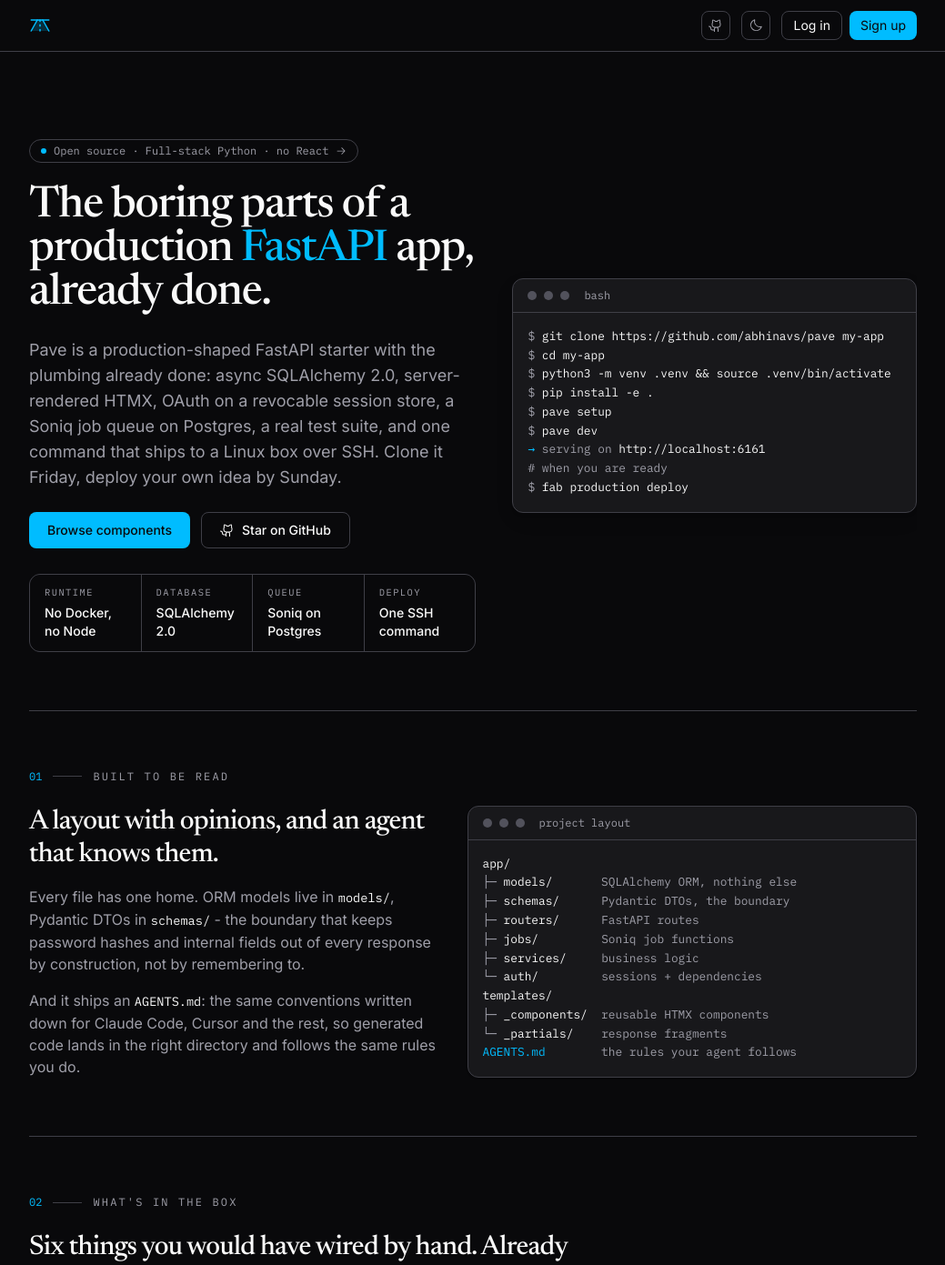
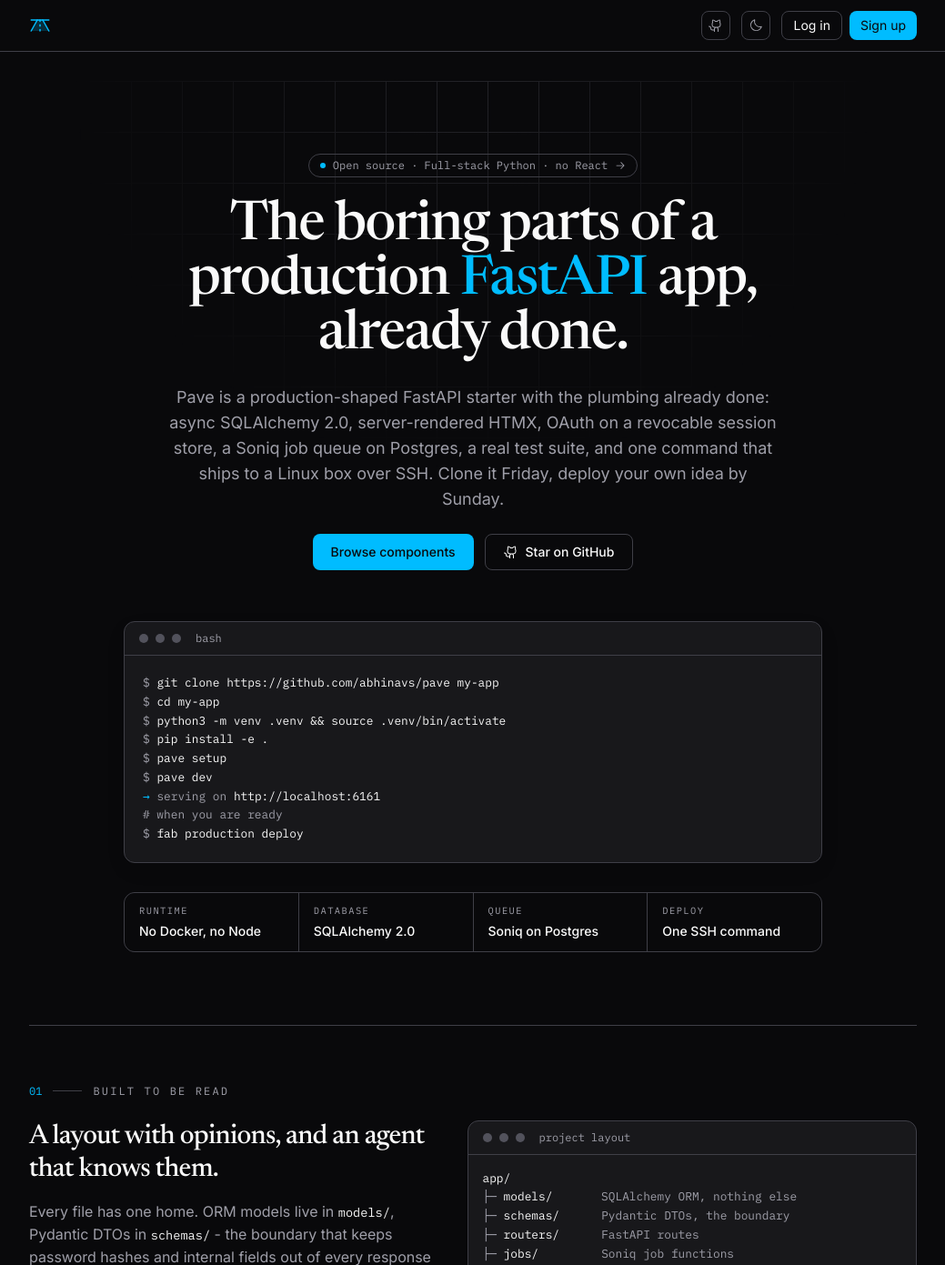
Before and after one commit to abhinavs/pave, a Python web app: template templates/index.html in a window 1280 px wide. Shown: the top 1391 px of the page at 91% size, without its empty margins (120-1159 px from the left). Run offline with Jinja, Linux system fonts and the light colour scheme; the template is opened without the code that fills it, so the values that code supplies are empty; style sheets or scripts are compiled from the project's sources; some libraries are stand-ins or nearby versions.

Commit message:
Recompose the landing hero into a centered zed.dev-style statement with a product canvas

```diff
--- a/templates/index.html
+++ b/templates/index.html
@@ -15,17 +15,23 @@
      ---------------------------------------------------------------------- #}
 
   {# ============================ HERO ============================ #}
-  <section class="relative overflow-hidden py-10 sm:py-16">
-    {# Soft accent glow behind the headline - the one decorative flourish on
-       the page. Clipped by the section so it never spills a scrollbar. #}
+  {# Statement-first hero in the zed.dev idiom: the headline owns the centre,
+     a single product canvas (clone to deploy) drops in full width beneath it
+     with the accent glow behind the canvas instead of the type, and a
+     hairline grid gives the surface a flat, engineered floor. Still on
+     tokens, still serif display, still violet - just recomposed. #}
+  <section class="relative overflow-hidden py-14 sm:py-20">
+    {# Engineered grid floor. Hairlines drawn from the border token, masked to
+       a soft radial so it fades out before it reaches the page edges and never
+       reads as a hard box. Decorative only. #}
     <div
-      class="pointer-events-none absolute -top-32 left-1/2 -z-10 h-72 w-[44rem] max-w-full -translate-x-1/2 rounded-full bg-primary/15 blur-[120px]"
+      class="pointer-events-none absolute inset-0 -z-10 opacity-[0.5] [mask-image:radial-gradient(ellipse_60%_55%_at_50%_0%,black,transparent_75%)]"
+      style="background-image: linear-gradient(to right, var(--color-border) 1px, transparent 1px), linear-gradient(to bottom, var(--color-border) 1px, transparent 1px); background-size: 56px 56px;"
       aria-hidden="true"
     ></div>
 
-    <div class="grid gap-10 lg:grid-cols-[1.05fr_0.95fr] lg:items-center">
-      {# ---- Left: the pitch ---- #}
-      <div class="flex flex-col items-start gap-6 text-left">
+    {# ---- The pitch, centred ---- #}
+    <div class="mx-auto flex max-w-3xl flex-col items-center gap-6 text-center">
       <a
         href="https://github.com/abhinavs/pave"
         target="_blank"
@@ -40,7 +46,7 @@
         {% with name="arrow-right", class="h-3 w-3" %}{% include "_components/icon.html" %}{% endwith %}
       </a>
 
-        <h1 class="max-w-2xl font-serif text-4xl font-medium leading-[1.08] tracking-tight text-foreground sm:text-5xl">
+      <h1 class="font-serif text-4xl font-medium leading-[1.05] tracking-tight text-foreground sm:text-6xl">
         {% if user %}
           Welcome back, {{ user.name }}.
         {% else %}
@@ -49,7 +55,7 @@
         {% endif %}
       </h1>
 
-        <p class="max-w-xl text-base leading-relaxed text-muted-foreground sm:text-lg">
+      <p class="max-w-2xl text-base leading-relaxed text-muted-foreground sm:text-lg">
         {% if user %}
           The live demo, the Soniq worker, the auth flow, the design
           system - all wired and waiting. Open the demo or browse the
@@ -64,7 +70,7 @@
         {% endif %}
       </p>
 
-        <div class="flex flex-wrap items-center gap-3">
+      <div class="flex flex-wrap items-center justify-center gap-3">
         {% if user %}
           <a
             href="/webhooks/"
@@ -93,30 +99,17 @@
           </a>
         {% endif %}
       </div>
-
-        {# Spec strip. Four claims the rest of the page backs up, laid out as
-           an even grid of stat cells - label stacked over value - so the
-           columns line up instead of drifting on a wrapping flex row. #}
-        <dl class="mt-1 grid w-full max-w-xl grid-cols-2 gap-px overflow-hidden rounded-lg border border-border bg-border sm:grid-cols-4">
-          {% for fact in [
-            {"k": "Runtime", "v": "No Docker, no Node"},
-            {"k": "Database", "v": "SQLAlchemy 2.0"},
-            {"k": "Queue", "v": "Soniq on Postgres"},
-            {"k": "Deploy", "v": "One SSH command"},
-          ] %}
-            <div class="bg-background px-4 py-3">
-              <dt class="font-mono text-[0.65rem] uppercase tracking-[0.14em] text-muted-foreground">
-                {{ fact.k }}
-              </dt>
-              <dd class="mt-1 text-sm font-medium text-foreground">{{ fact.v }}</dd>
-            </div>
-          {% endfor %}
-        </dl>
     </div>
 
-      {# ---- Right: clone to deploy, in one card. The whole loop - from an
-         empty directory to a live box - in six lines. Prompts are muted,
-         commands foreground, the result line picks up the primary accent. ---- #}
+    {# ---- Product canvas: clone to deploy, in one card, centre stage. The
+       whole loop - from an empty directory to a live box - in six lines. The
+       accent glow lives behind this panel now, so the colour pools under the
+       product the way it does on zed.dev, not under the type. ---- #}
+    <div class="relative mx-auto mt-12 max-w-3xl sm:mt-14">
+      <div
+        class="pointer-events-none absolute -inset-x-8 -top-10 -z-10 h-48 rounded-full bg-primary/15 blur-[120px]"
+        aria-hidden="true"
+      ></div>
       <div class="overflow-hidden rounded-lg border border-border bg-card shadow-lg">
         <div class="flex items-center gap-2 border-b border-border bg-muted/40 px-4 py-2.5">
           <span class="h-2.5 w-2.5 rounded-full bg-border-strong"></span>
@@ -124,7 +117,7 @@
           <span class="h-2.5 w-2.5 rounded-full bg-border-strong"></span>
           <span class="ml-2 font-mono text-xs text-muted-foreground">bash</span>
         </div>
-        <pre class="overflow-x-auto p-4 font-mono text-[0.8rem] leading-relaxed"><code><span class="text-muted-foreground">$</span> <span class="text-foreground">git clone https://github.com/abhinavs/pave my-app</span>
+        <pre class="overflow-x-auto p-4 font-mono text-[0.8rem] leading-relaxed sm:p-5"><code><span class="text-muted-foreground">$</span> <span class="text-foreground">git clone https://github.com/abhinavs/pave my-app</span>
 <span class="text-muted-foreground">$</span> <span class="text-foreground">cd my-app</span>
 <span class="text-muted-foreground">$</span> <span class="text-foreground">python3 -m venv .venv && source .venv/bin/activate</span>
 <span class="text-muted-foreground">$</span> <span class="text-foreground">pip install -e .</span>
@@ -135,6 +128,24 @@
 <span class="text-muted-foreground">$</span> <span class="text-foreground">fab production deploy</span></code></pre>
       </div>
     </div>
+
+    {# Spec strip. Four claims the rest of the page backs up, centred under the
+       canvas as an even grid of stat cells so the columns line up. #}
+    <dl class="mx-auto mt-8 grid w-full max-w-3xl grid-cols-2 gap-px overflow-hidden rounded-lg border border-border bg-border sm:grid-cols-4">
+      {% for fact in [
+        {"k": "Runtime", "v": "No Docker, no Node"},
+        {"k": "Database", "v": "SQLAlchemy 2.0"},
+        {"k": "Queue", "v": "Soniq on Postgres"},
+        {"k": "Deploy", "v": "One SSH command"},
+      ] %}
+        <div class="bg-background px-4 py-3 text-center sm:text-left">
+          <dt class="font-mono text-[0.65rem] uppercase tracking-[0.14em] text-muted-foreground">
+            {{ fact.k }}
+          </dt>
+          <dd class="mt-1 text-sm font-medium text-foreground">{{ fact.v }}</dd>
+        </div>
+      {% endfor %}
+    </dl>
   </section>
 
   {# Onboarding checklist. Only rendered when a logged-in user still has a
```
Also changed, not shown: 4 other files. Lines whose indentation alone changed are shown as unchanged.
